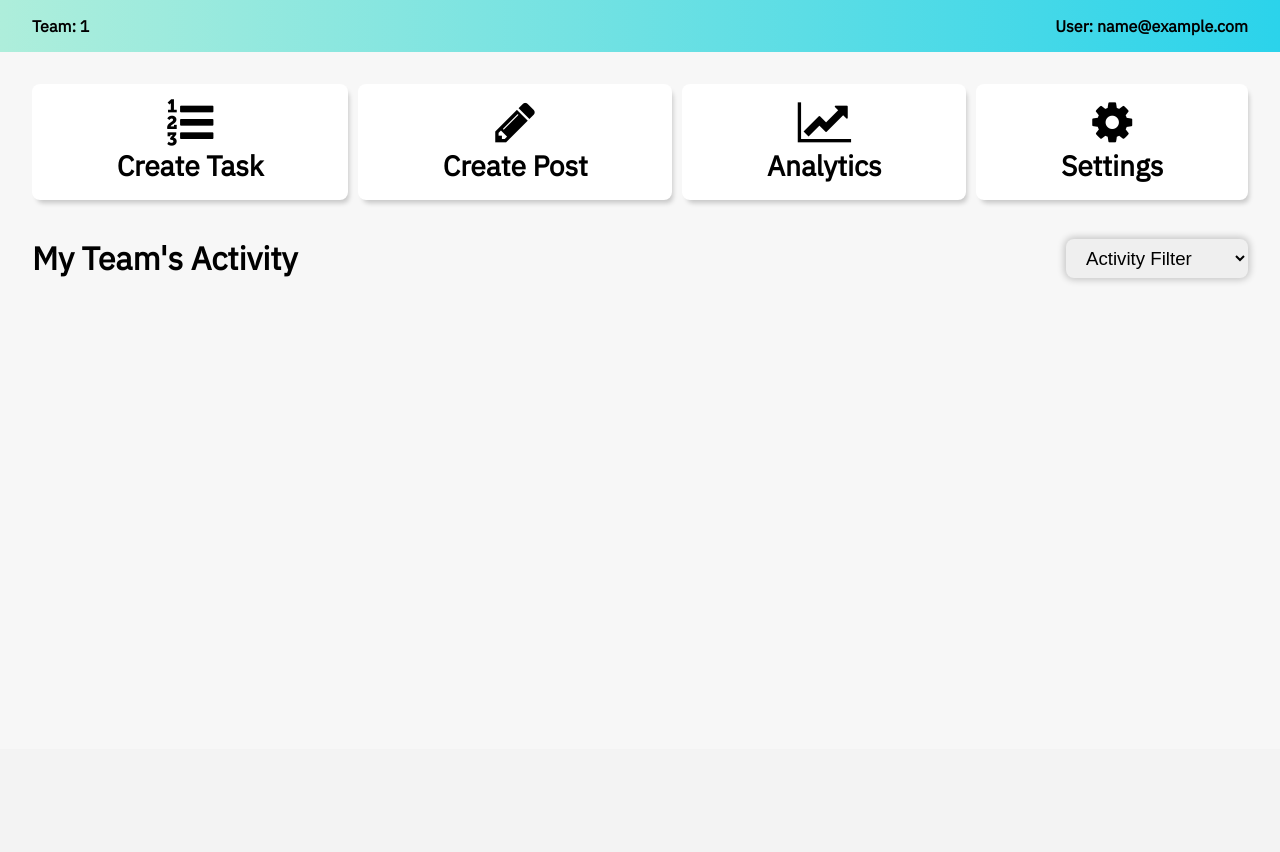
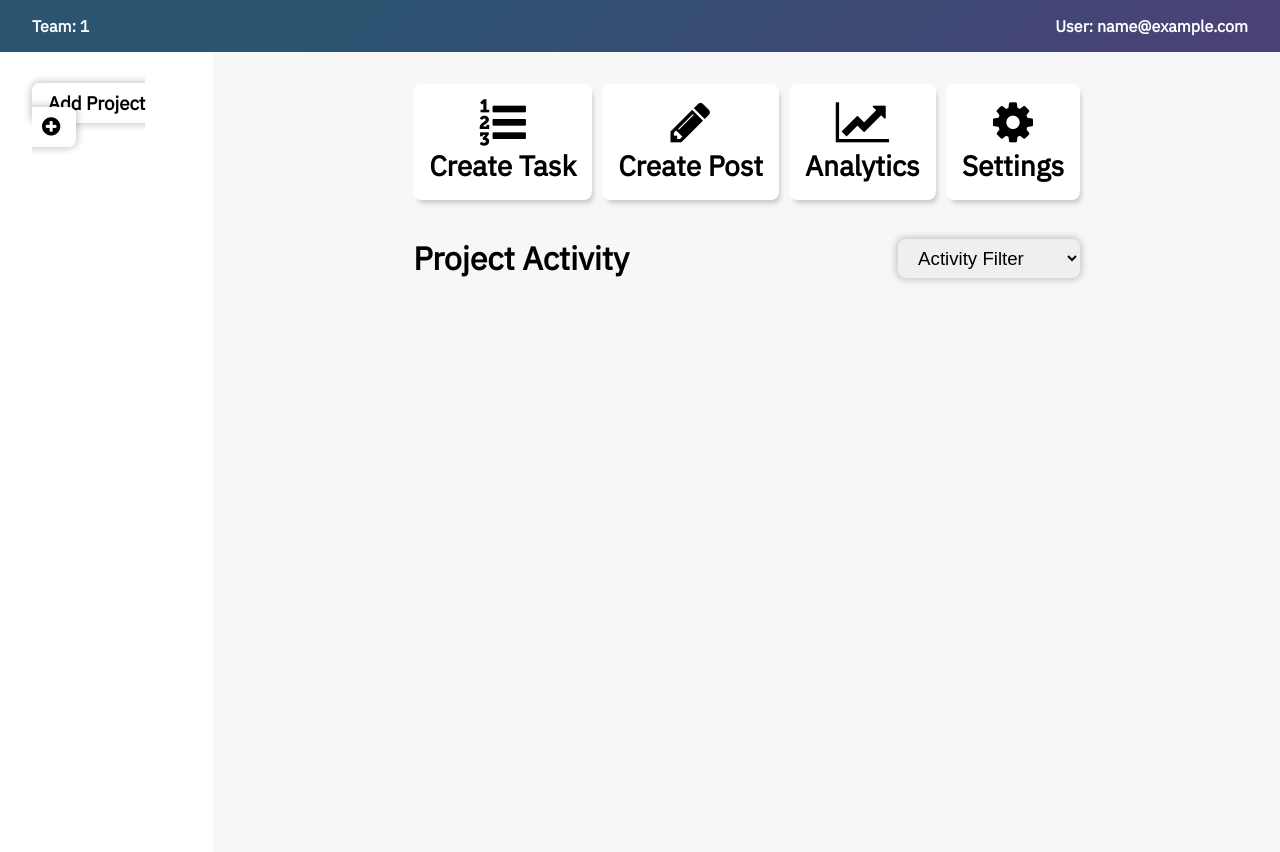
Before and after one commit to SatherWS/Micro-Cloud, a PHP site: page /views/dashboard.php in a window 1280 px wide. Shown: the part 51-903 px from the top of the page. Before the commit the page ends 333 px from the top, so only its background shows below. Run offline with PHP 8.4, Linux system fonts and the light colour scheme; the visitor is signed in with stand-in values (Sample User, id 1); data that the repository does not hold is empty.

Commit message:
begin restructuring teams to projects

```diff
--- a/config/database.php
+++ b/config/database.php
@@ -4,7 +4,6 @@
         private $hostname = "localhost";
         private $user = "root";
         private $database = "swoop_team";
-        //private $password = "root";
         private $password = "mysql";
 
         public function getConnection(){
--- a/index.html
+++ b/index.html
@@ -76,10 +76,10 @@
     <div class="align-center container">
         <div class="row">
             <div class="col-12 col-lg-7">
-                <h1 class="mbr-section-title mbr-fonts-style mb-3 display-1"><strong>Advanced Project Management</strong></h1>
+                <h1 class="mbr-section-title mbr-fonts-style mb-3 display-1"><strong>Sociable Project Management</strong></h1>
 
                 <p class="mbr-text mbr-fonts-style display-7">
-                    Swoop Team is a free web application designed to manage tasks for teams and individuals.</p>
+                    Swoop Team is an application designed to aid group projects in tasks management and idea sharing.</p>
                 <div class="mbr-section-btn mt-3"><a class="btn btn-info display-7" href="./authentication/signup.php">Sign Up</a>
                     <a class="btn btn-info-outline display-7" href="./authentication/login.php">Login</a></div>
             </div>
--- a/static/style.css
+++ b/static/style.css
@@ -101,7 +101,7 @@ textarea {
   font-size: 16pt;
   padding: .5rem 0;
   border: none;
-  border-bottom: solid #000 1.5px;
+  border-bottom: solid #c6c6c6 1.5px;
   width: 100%;
   -ms-box-sizing:content-box;
   -moz-box-sizing:content-box;
@@ -242,8 +242,13 @@ textarea {
 
 .svg-bg {
   display: block;
+  background-color: #000000;
+  color: #fff;
   background-image: linear-gradient(90deg, rgba(174,238,219,1) 0%, rgba(43,211,235,1) 100%);
-  background-repeat: no-repeat;
+  /* new is below */
+  background-color: #4c4177;
+  background-image: linear-gradient(315deg, #4c4177 0%, #2a5470 74%);
+
 }
 
 .app-container {
@@ -269,6 +274,18 @@ textarea {
 /*-------------------------------------------------------*
 * DASHBOARD SECTION                                      |
 *-------------------------------------------------------*/
+.dash-grid {
+  display: grid;
+  grid-template-columns: 2fr 10fr;
+  height: 100vh;
+}
+.side-bar {
+  padding: 0 2rem;
+  background: #fff;
+}
+
+
+
 .welcome {
   margin: 0!important;
   padding: 1rem 2rem;
@@ -294,6 +311,7 @@ main {
   width: auto;
   margin: 0 auto;
   margin-bottom: 1rem;
+  width: 80%;
 }
 
 .dash-footer {
@@ -1061,8 +1079,13 @@ tr:hover {background-color:#f5f5f5;}
 -----------------------------------*/
 /* 1920 monitors */
 @media screen and (min-width: 1900px) {
+  .dash-grid {
+    display: grid;
+    grid-template-columns: 3fr 20fr;
+    height: 100vh;
+  }
   main {
-    width: 80%;
+    width: 95%;
   }
 }
 
--- a/views/dashboard.php
+++ b/views/dashboard.php
@@ -145,6 +145,17 @@
             <p class="welcome">User: <?php echo $_SESSION["unq_user"];?></p>
         </div>
     </div>
+    <div class="dash-grid r-col">
+        <section class="side-bar">
+            <form action="" method="post">
+                <br>
+                <div class="add-btn">
+                    <h3>
+                    <a href="./create-journal.php"><span>Add Project</span><i class="fa fa-plus-circle"></i></a>
+                    </h3>
+                </div>
+            </form>
+        </section>
         <main>
             <div class="grid-container">
                 <div>
@@ -177,7 +188,7 @@
                 </div>
             </div>
             <div class="todo-flex r-cols">
-            <h1 class="intro-header">My Team's Activity</h1>
+                <h1 class="intro-header">Project Activity</h1>
                 <form method="POST">
                     <select class="main-selector" name="options-a" id="myselect" onchange="this.form.submit()">
                         <option value="none" selected disabled hi   dden>Activity Filter</option>
@@ -192,6 +203,9 @@
             <?php echo $html;?>
         </main>
     </div>
+
+
+    </div>
     <script>
         function panelLinkP(id) {
             window.location='./journal-details.php?journal='+id;
--- a/views/settings.php
+++ b/views/settings.php
@@ -1,6 +1,6 @@
 <?php
 include_once("../config/database.php");
-include("../models/settings.php");
+//include("../models/settings.php");
 
 session_start();
 if (!isset($_SESSION["unq_user"]))
```
Also changed, not shown: views/logs.php (+11 -0 lines). Lines whose indentation alone changed are shown as unchanged.
